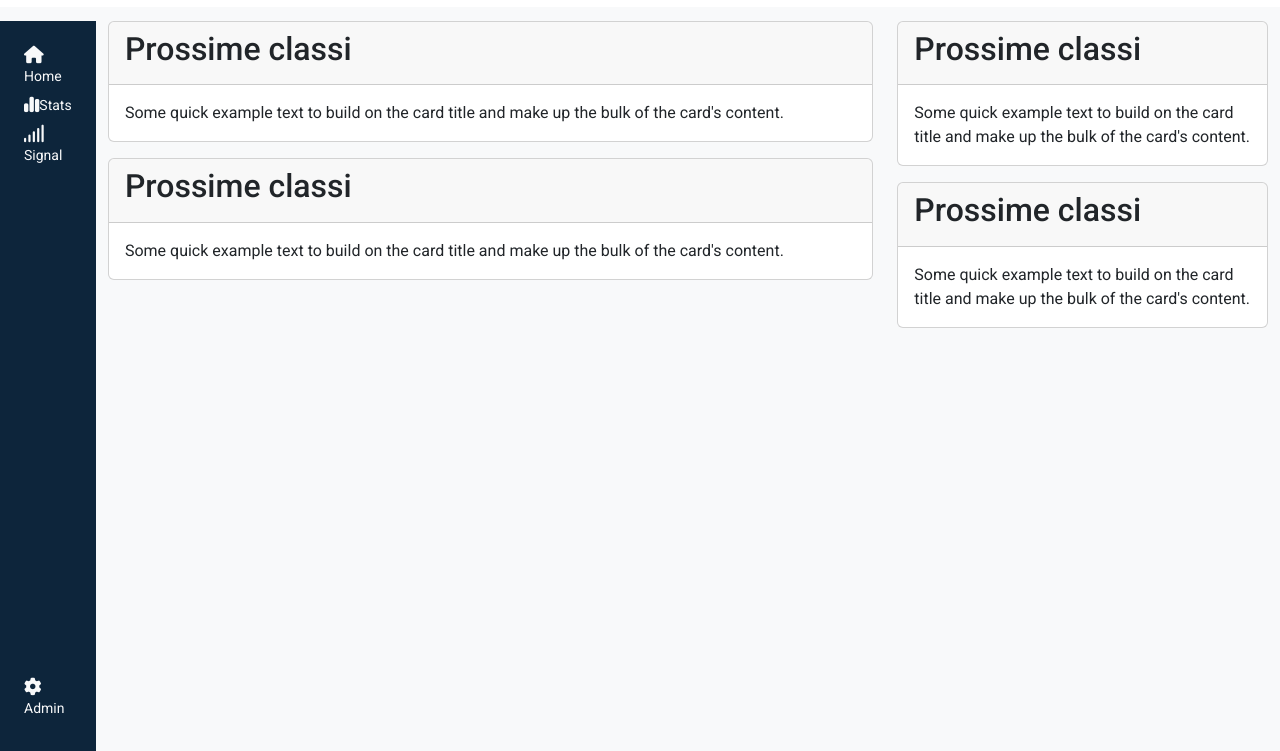
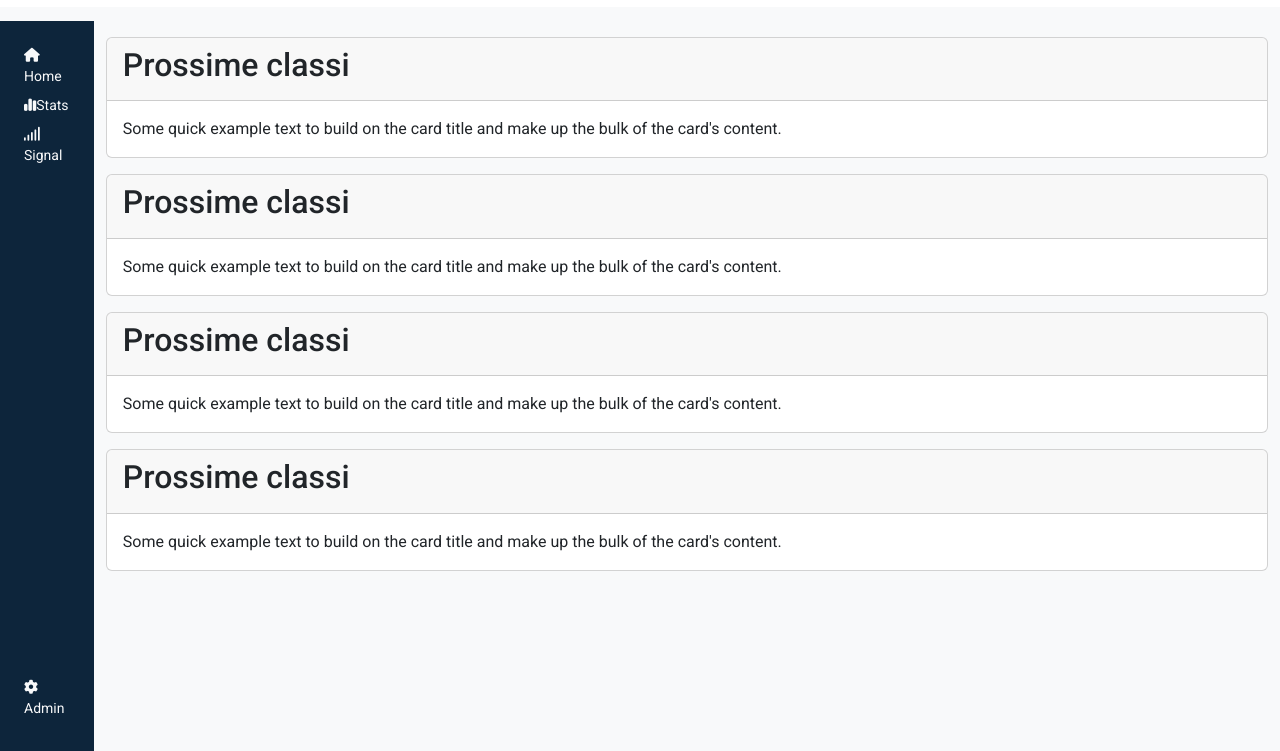
Before and after one commit to LucaBrivio183/html-css-bootstrap-dashboard, a plain HTML site: page index.html in a window 1280 px wide. Shown: the part 49-800 px from the top of the page. Drawn offline with nearby package versions, Linux system fonts and the light colour scheme.

Commit message:
trying to fix aside nav

```diff
--- a/css/style.css
+++ b/css/style.css
@@ -36,7 +36,7 @@ ASIDE  NAV
 
 __________________*/
 
-main nav {
+main aside {
     background-color: var(--ms-tertiary);
     color: var(--ms-primary);
     font-size: .875rem;
--- a/index.html
+++ b/index.html
@@ -47,23 +47,23 @@
     <!-- main flex calc height -->
     <main class="d-flex">
         <!-- left side nav bar -->
-        <nav class="h-100 d-flex flex-column p-4 justify-content-between">
+        <aside class="h-100 d-flex flex-column p-4 justify-content-between">
             <div class="d-flex flex-column">
-                <a href="#" class="mb-2"><i class="fa-solid fa-house fa-lg"></i><span class="d-none d-lg-inline-block">Home</span></a>
-                <a href="#" class="mb-2"><i class="fa-solid fa-chart-simple fa-lg"></i><span class="d-none d-lg-inline-block">Stats</span></a>
-                <a href="#" class="mb-2"><i class="fa-solid fa-signal fa-lg"></i><span class="d-none d-lg-inline-block">Signal</span></a>
+                <a href="#" class="mb-2"><i class="fa-solid fa-house"></i><span class="d-none d-lg-inline-block">Home</span></a>
+                <a href="#" class="mb-2"><i class="fa-solid fa-chart-simple"></i><span class="d-none d-lg-inline-block">Stats</span></a>
+                <a href="#" class="mb-2"><i class="fa-solid fa-signal"></i><span class="d-none d-lg-inline-block">Signal</span></a>
               </div>
-              <a href="#" class="mb-2"><i class="fa-solid fa-gear fa-lg"></i><span class="d-none d-lg-inline-block">Admin</span></a>
-        </nav>
+              <a href="#" class="mb-2"><i class="fa-solid fa-gear"></i><span class="d-none d-lg-inline-block">Admin</span></a>
+        </aside>
         <!-- /left side nav bar -->
         <!-- contet section on right -->
         <div class="flex-grow-1">
-            <section class="container-fluid">
+            <section class="">
 
             </section>
-            <section class="container-fluid">
-                <div class="row">
-                    <div class="col-lg-8">
+            <section class="container-fluid py-3">
+                <div class="w-100 d-flex flex-wrap ">
+                    <div class="w-100">
                         <div class="card mb-3">
                             <div class="card-header"><h2>Prossime classi</h2></div>
                             <div class="card-body">
@@ -77,7 +77,7 @@
                             </div>
                         </div>
                     </div>
-                    <div class="col-lg-4">
+                    <div class="w-100">
                         <div class="card mb-3">
                             <div class="card-header"><h2>Prossime classi</h2></div>
                             <div class="card-body">
```
